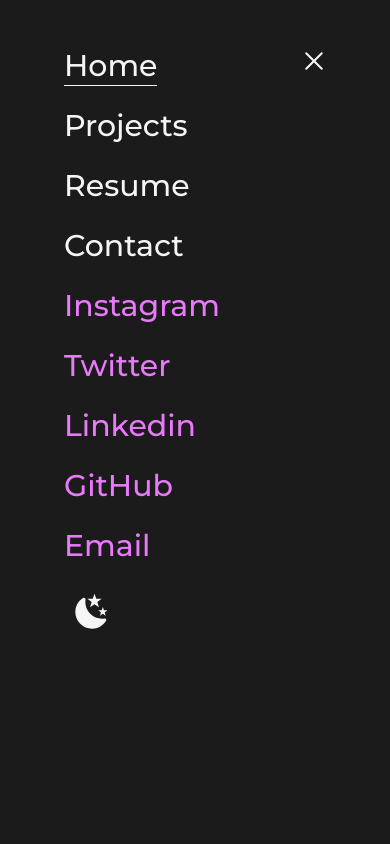
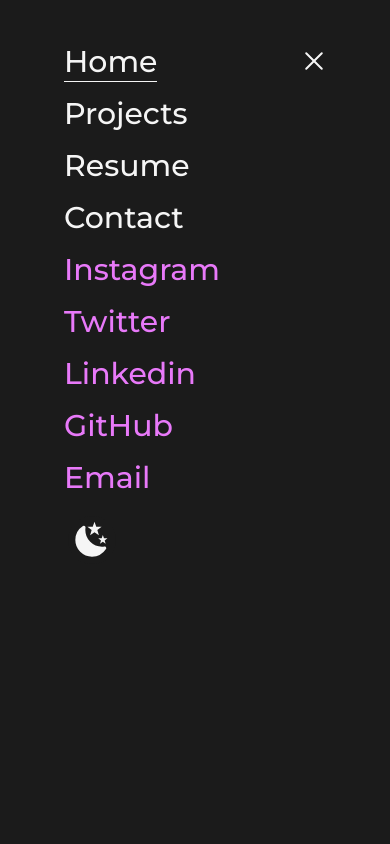
Before and after one commit to shriyanyamali/portfolio-v2, a Next.js app: page / in a window 390 px wide. Both pictures are taken after a click on the button 314 px from the left and 49 px from the top of the page. Shown: the top 844 px of the page. Built offline with nearby package versions, Linux system fonts and the light colour scheme.

Commit message:
reduced line spacing on mobile menu

```diff
--- a/src/components/NavBar.js
+++ b/src/components/NavBar.js
@@ -99,7 +99,7 @@ const CustomMobileLink = ({ href, title, className = "", toggle, target }) => {
 
   return (
     <button
-      className={`${className} relative group text-dark dark:text-light my-2 text-3xl w-full text-left`}
+      className={`${className} relative group text-dark dark:text-light my-1 text-3xl w-full text-left`}
       onClick={handleClick}
     >
       {title}
```
